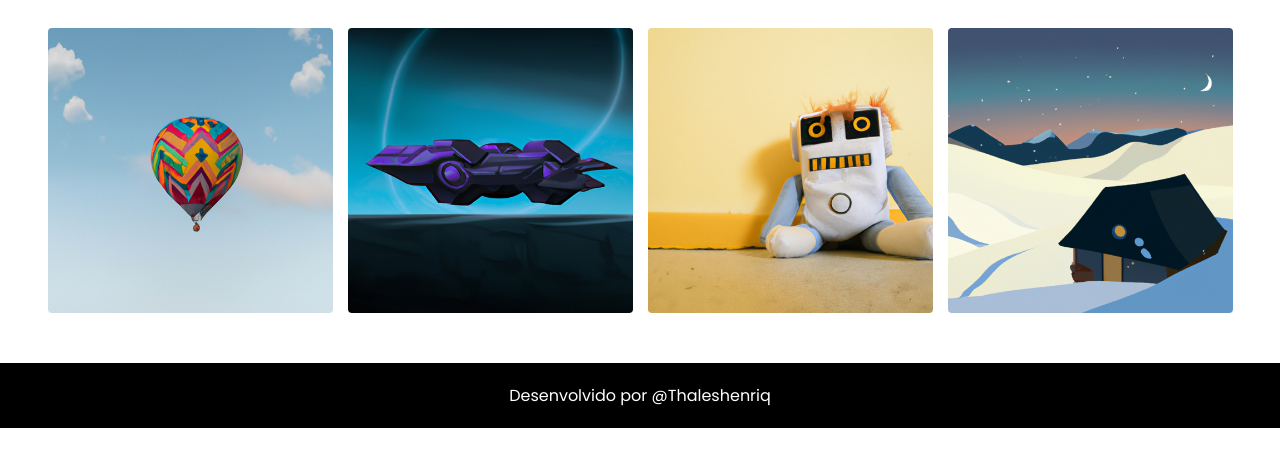
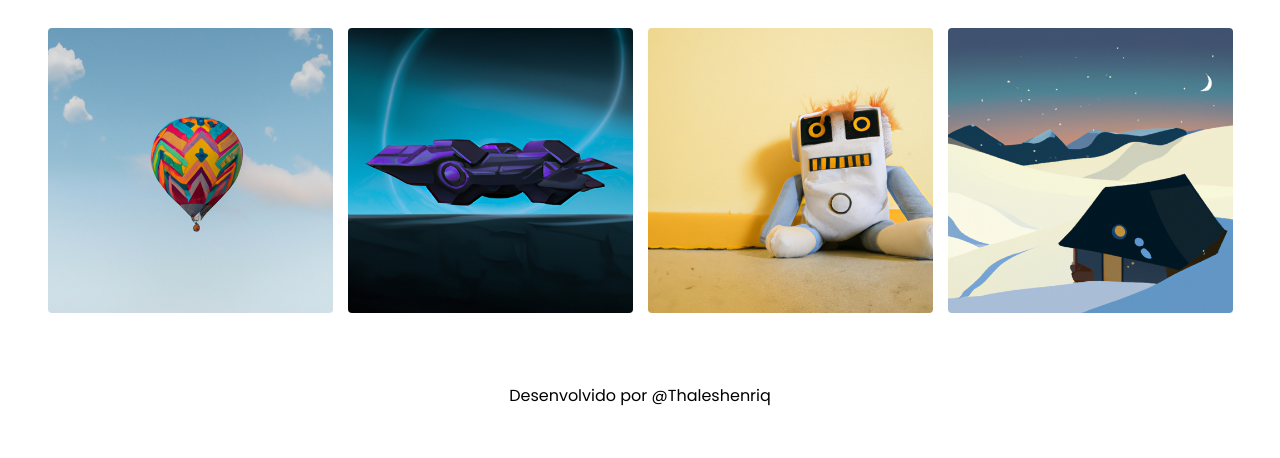
Before and after one commit to ThalesHenriq/Gerador_de_img, a plain HTML site: page index.html in a window 1280 px wide. Shown: the part 342-800 px from the top of the page. Drawn offline with Linux system fonts and the light colour scheme.

Commit message:
Update style.css

```diff
--- a/style.css
+++ b/style.css
@@ -167,12 +167,12 @@
 }
 
 .footer-container{
-    background:#000;
-    color:#000;
+    background:#fff;
+    color:#fff;
 }
 
 .footer-box{
-    color:#fff;
+    color:#000;
     text-align:center;
     max-width:720px;
     margin:0 auto;
```
